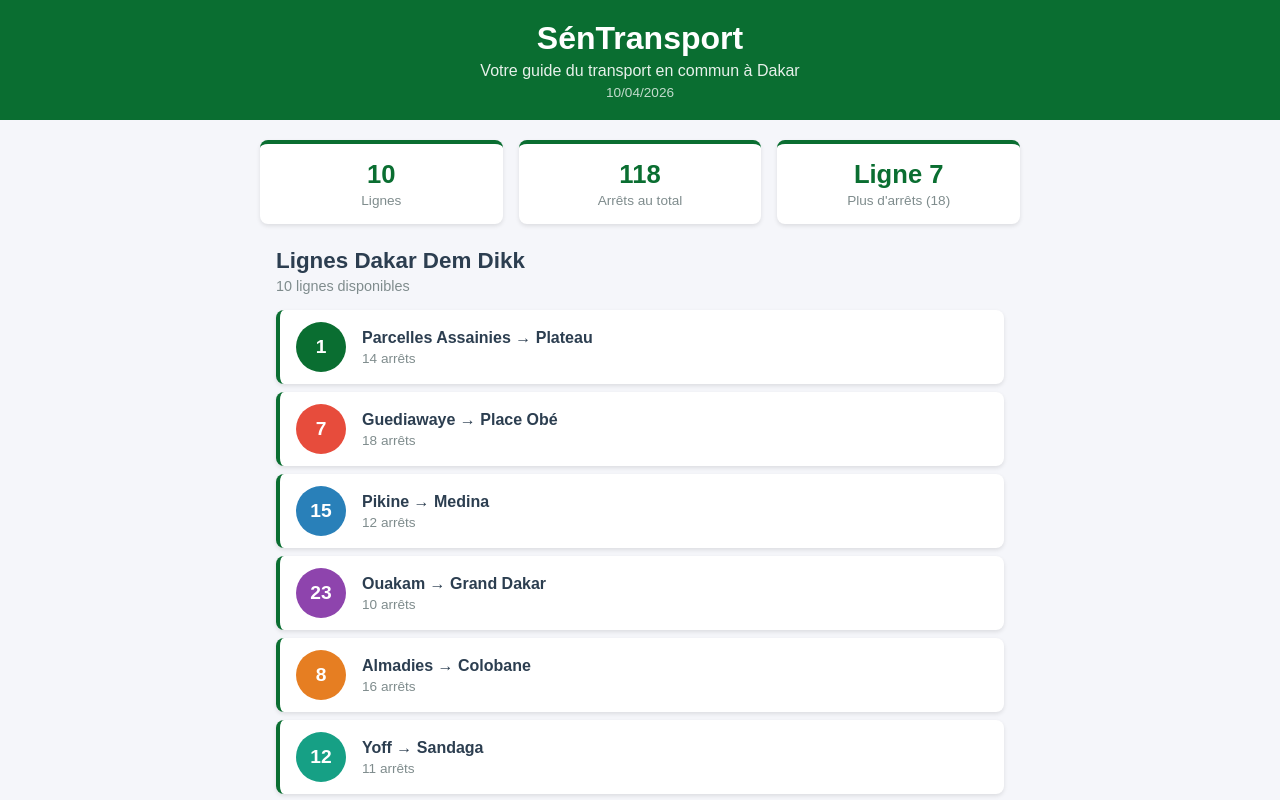
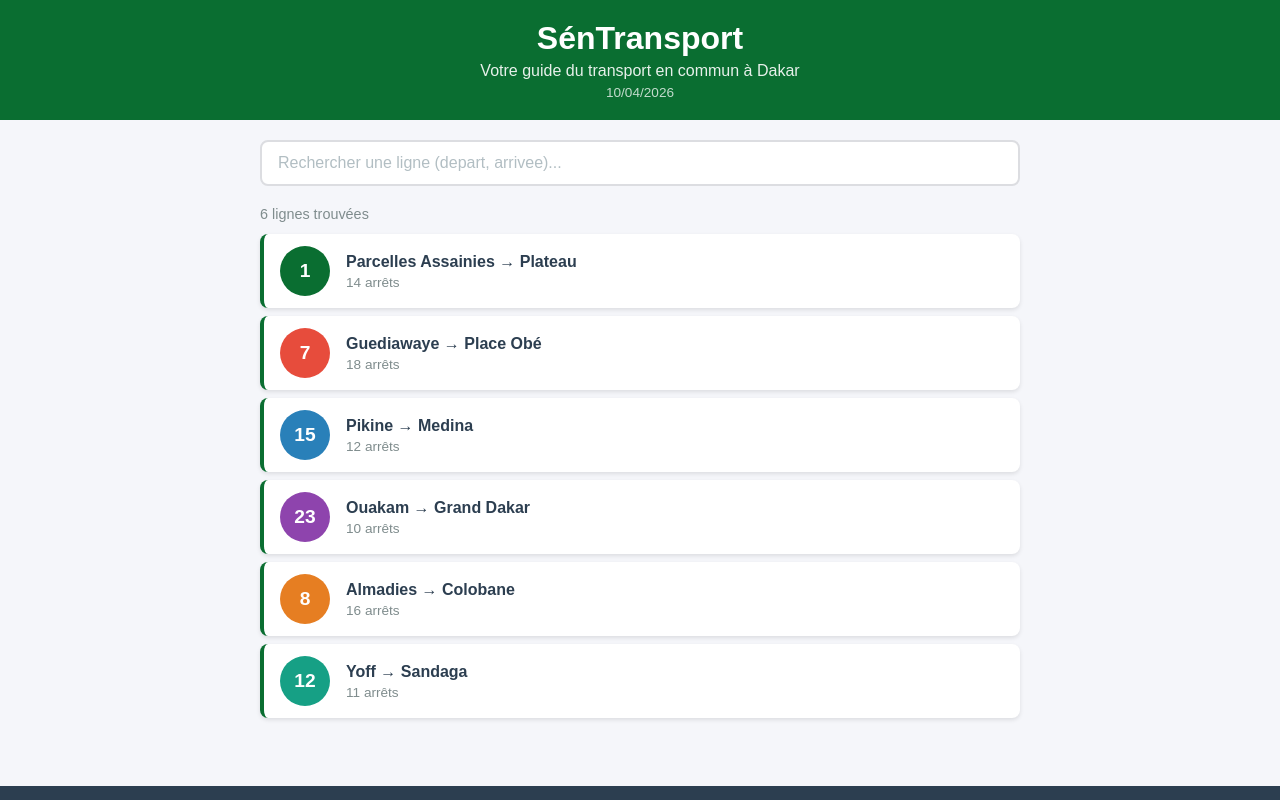
Before and after one commit to mamediarra200630-ui/SenTransport, a React (Create React App) app: page / in a window 1280 px wide. Shown: the top 800 px of the page. Built offline with nearby package versions, Linux system fonts and the light colour scheme.

Commit message:
Lab 3 : etat, recherche et selection de lignes

```diff
--- a/src/App.css
+++ b/src/App.css
@@ -20,3 +20,25 @@
     padding: 12px;
   }
 }
+@media (max-width: 600px) {
+  .contenu {
+    padding: 12px;
+  }
+
+  .ligne-bus {
+    padding: 10px 12px;
+  }
+
+  .ligne-numero {
+    width: 40px;
+    height: 40px;
+    font-size: 1rem;
+    margin-right: 12px;
+  }
+}
+
+.resultat-recherche {
+  color: #7f8c8d;
+  font-size: 0.9rem;
+  margin: 0 0 12px 0;
+}
--- a/src/App.js
+++ b/src/App.js
@@ -1,29 +1,65 @@
+import { useState } from 'react';
 import './App.css';
 import Header from './Header';
-import ListeLignes from './ListeLignes';
+import Recherche from './Recherche';
+import LigneBus from './LigneBus';
+import DetailLigne from './DetailLigne';
 import Footer from './Footer';
-import StatReseau from './StatReseau';
 
 function App() {
+  const [recherche, setRecherche] = useState("");
+  const [ligneSelectionnee, setLigneSelectionnee] = useState(null);
+
   const lignes = [
-    { id: 1,  numero: "1",  depart: "Parcelles Assainies", arrivee: "Plateau",     arrets: 14, couleur: "#0a6e31" },
-    { id: 2,  numero: "7",  depart: "Guediawaye",          arrivee: "Place Obé",   arrets: 18, couleur: "#e74c3c" },
-    { id: 3,  numero: "15", depart: "Pikine",              arrivee: "Medina",      arrets: 12, couleur: "#2980b9" },
-    { id: 4,  numero: "23", depart: "Ouakam",              arrivee: "Grand Dakar", arrets: 10, couleur: "#8e44ad" },
-    { id: 5,  numero: "8",  depart: "Almadies",            arrivee: "Colobane",    arrets: 16, couleur: "#e67e22" },
-    { id: 6,  numero: "12", depart: "Yoff",                arrivee: "Sandaga",     arrets: 11, couleur: "#16a085" },
-    { id: 7,  numero: "3",  depart: "Fann",                arrivee: "HLM",         arrets: 9,  couleur: "#c0392b" },
-    { id: 8,  numero: "19", depart: "Liberté",             arrivee: "Dieuppeul",   arrets: 7,  couleur: "#1abc9c" },
-    { id: 9,  numero: "5",  depart: "Médina",              arrivee: "Sicap",       arrets: 13, couleur: "#d35400" },
-    { id: 10, numero: "27", depart: "HLM",                 arrivee: "Colobane",    arrets: 8,  couleur: "#2c3e50" },
+    { id: 1, numero: "1", depart: "Parcelles Assainies", arrivee: "Plateau", arrets: 14, couleur: "#0a6e31",
+      listeArrets: ["Parcelles U14", "Parcelles U10", "Camberene", "Patte d'Oie", "Grand Dakar", "Colobane", "Ponty", "Plateau"] },
+    { id: 2, numero: "7", depart: "Guediawaye", arrivee: "Place Obé", arrets: 18, couleur: "#e74c3c",
+      listeArrets: ["Guediawaye", "Pikine", "Thiaroye", "Keur Massar", "Grand Yoff", "Parcelles", "Liberté 6", "Place Obé"] },
+    { id: 3, numero: "15", depart: "Pikine", arrivee: "Medina", arrets: 12, couleur: "#2980b9",
+      listeArrets: ["Pikine Centre", "Thiaroye Gare", "Hann", "Colobane", "Fass", "Medina"] },
+    { id: 4, numero: "23", depart: "Ouakam", arrivee: "Grand Dakar", arrets: 10, couleur: "#8e44ad",
+      listeArrets: ["Ouakam Village", "Mermoz", "Fann", "Point E", "Liberté 5", "Grand Dakar"] },
+    { id: 5, numero: "8", depart: "Almadies", arrivee: "Colobane", arrets: 16, couleur: "#e67e22",
+      listeArrets: ["Almadies", "Ngor", "Yoff", "Ouest Foire", "Liberté 6", "Colobane"] },
+    { id: 6, numero: "12", depart: "Yoff", arrivee: "Sandaga", arrets: 11, couleur: "#16a085",
+      listeArrets: ["Yoff Village", "Aeroport LSS", "Parcelles U17", "Grand Yoff", "HLM", "Sandaga"] },
   ];
+
+  const lignesFiltrees = lignes.filter(l =>
+    l.depart.toLowerCase().includes(recherche.toLowerCase()) ||
+    l.arrivee.toLowerCase().includes(recherche.toLowerCase()) ||
+    l.numero.includes(recherche)
+  );
+
+  function handleClickLigne(ligne) {
+    if (ligneSelectionnee && ligneSelectionnee.id === ligne.id) {
+      setLigneSelectionnee(null);
+    } else {
+      setLigneSelectionnee(ligne);
+    }
+  }
 
   return (
     <div className="App">
       <Header />
       <main className="contenu">
-        <StatReseau lignes={lignes} />
-        <ListeLignes lignes={lignes} />
+        <Recherche valeur={recherche} onChange={setRecherche} />
+        <p className="resultat-recherche">
+          {lignesFiltrees.length} ligne{lignesFiltrees.length > 1 ? 's' : ''} trouvée{lignesFiltrees.length > 1 ? 's' : ''}
+        </p>
+        {lignesFiltrees.map(ligne => (
+          <LigneBus
+            key={ligne.id}
+            numero={ligne.numero}
+            depart={ligne.depart}
+            arrivee={ligne.arrivee}
+            arrets={ligne.arrets}
+            couleur={ligne.couleur}
+            estSelectionnee={ligneSelectionnee && ligneSelectionnee.id === ligne.id}
+            onClick={() => handleClickLigne(ligne)}
+          />
+        ))}
+        {ligneSelectionnee && <DetailLigne ligne={ligneSelectionnee} />}
       </main>
       <Footer />
     </div>
--- /dev/null
+++ b/src/DetailLigne.css
@@ -0,0 +1,67 @@
+.detail-ligne {
+  background-color: #ffffff;
+  border: 2px solid #0a6e31;
+  border-radius: 8px;
+  padding: 20px;
+  margin-top: 16px;
+  animation: slideDown 0.3s ease;
+}
+
+@keyframes slideDown {
+  from { opacity: 0; transform: translateY(-10px); }
+  to   { opacity: 1; transform: translateY(0); }
+}
+
+.detail-titre {
+  color: #0a6e31;
+  margin: 0 0 8px 0;
+  font-size: 1.2rem;
+}
+
+.detail-info {
+  color: #7f8c8d;
+  margin: 0 0 16px 0;
+  font-size: 0.9rem;
+}
+
+.detail-arrets h4 {
+  color: #2c3e50;
+  margin: 0 0 8px 0;
+}
+
+.detail-liste {
+  list-style: none;
+  padding: 0;
+  margin: 0;
+}
+
+.detail-arret {
+  display: flex;
+  align-items: center;
+  padding: 8px 0;
+  border-bottom: 1px solid #f0f0f0;
+}
+
+.detail-arret:last-child {
+  border-bottom: none;
+}
+
+.arret-numero {
+  background-color: #0a6e31;
+  color: white;
+  width: 28px;
+  height: 28px;
+  border-radius: 50%;
+  display: flex;
+  align-items: center;
+  justify-content: center;
+  font-size: 0.8rem;
+  font-weight: bold;
+  margin-right: 12px;
+  flex-shrink: 0;
+}
+
+.arret-nom {
+  color: #2c3e50;
+  font-size: 0.95rem;
+}
--- /dev/null
+++ b/src/DetailLigne.js
@@ -0,0 +1,27 @@
+import './DetailLigne.css';
+
+function DetailLigne({ ligne }) {
+  return (
+    <div className="detail-ligne">
+      <h3 className="detail-titre">
+        Ligne {ligne.numero} : {ligne.depart} &rarr; {ligne.arrivee}
+      </h3>
+      <p className="detail-info">
+        {ligne.arrets} arrêts sur ce trajet
+      </p>
+      <div className="detail-arrets">
+        <h4>Arrêts principaux :</h4>
+        <ul className="detail-liste">
+          {ligne.listeArrets.map((arret, index) => (
+            <li key={index} className="detail-arret">
+              <span className="arret-numero">{index + 1}</span>
+              <span className="arret-nom">{arret}</span>
+            </li>
+          ))}
+        </ul>
+      </div>
+    </div>
+  );
+}
+
+export default DetailLigne;
--- a/src/LigneBus.css
+++ b/src/LigneBus.css
@@ -47,3 +47,11 @@
   color: #7f8c8d;
   margin-top: 4px;
 }
+.ligne-bus-active {
+  border-left: 4px solid #e67e22;
+  background-color: #fef9f3;
+}
+
+.ligne-bus-active .ligne-numero {
+  background-color: #e67e22 !important;
+}
--- a/src/LigneBus.js
+++ b/src/LigneBus.js
@@ -1,8 +1,11 @@
 import './LigneBus.css';
 
-function LigneBus({ numero, depart, arrivee, arrets, couleur }) {
+function LigneBus({ numero, depart, arrivee, arrets, couleur, estSelectionnee, onClick }) {
   return (
-    <div className="ligne-bus">
+    <div
+      className={`ligne-bus ${estSelectionnee ? 'ligne-bus-active' : ''}`}
+      onClick={onClick}
+    >
       <div
         className="ligne-numero"
         style={{ backgroundColor: couleur }}
--- /dev/null
+++ b/src/Recherche.css
@@ -0,0 +1,22 @@
+.recherche {
+  margin-bottom: 20px;
+}
+
+.recherche-input {
+  width: 100%;
+  padding: 12px 16px;
+  font-size: 1rem;
+  border: 2px solid #dcdde1;
+  border-radius: 8px;
+  outline: none;
+  box-sizing: border-box;
+  transition: border-color 0.2s;
+}
+
+.recherche-input:focus {
+  border-color: #0a6e31;
+}
+
+.recherche-input::placeholder {
+  color: #b2bec3;
+}
--- /dev/null
+++ b/src/Recherche.js
@@ -0,0 +1,17 @@
+import './Recherche.css';
+
+function Recherche({ valeur, onChange }) {
+  return (
+    <div className="recherche">
+      <input
+        type="text"
+        className="recherche-input"
+        placeholder="Rechercher une ligne (depart, arrivee)..."
+        value={valeur}
+        onChange={e => onChange(e.target.value)}
+      />
+    </div>
+  );
+}
+
+export default Recherche;
```
